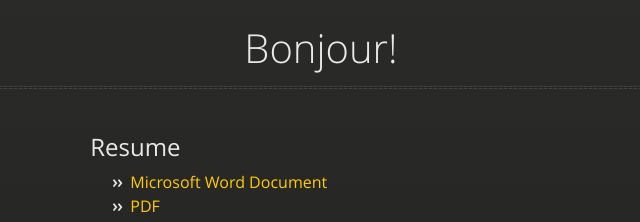
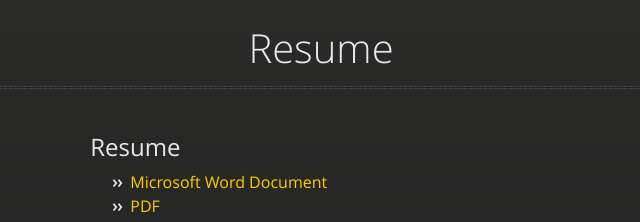
Before and after one commit to yvesgurcan/connect, a Jekyll site: the page built from README.md, in a window 1280 px wide. Shown: the top 222 px of the page, without its empty margins (319-959 px from the left). Built offline with Jekyll 4.4.1, drawn with Linux system fonts in a browser that asks for light colours; our own code applies the rules of GitHub Pages for plain Markdown files; the repository's description, which GitHub fills in, is left out.

Commit message:
hook up front matter

```diff
--- a/_layouts/default.html
+++ b/_layouts/default.html
@@ -4,8 +4,8 @@
     <meta charset="utf-8">
     <meta http-equiv="X-UA-Compatible" content="IE=edge">
 
-    {% seo %}
     <title>{{ site.window_title }}</title>
+{% seo %}
     <link rel="stylesheet" href="{{ '/assets/css/style.css?v=' | append: site.github.build_revision | relative_url }}">
     <script src="https://code.jquery.com/jquery-1.12.4.min.js" integrity="sha256-ZosEbRLbNQzLpnKIkEdrPv7lOy9C27hHQ+Xp8a4MxAQ=" crossorigin="anonymous"></script>
     <script src="{{ '/assets/js/respond.js' | relative_url }}"></script>
@@ -14,8 +14,8 @@
   <body>
       <section>
         <div id="title">
-          <h1>{{ site.title | default: site.github.repository_name }}</h1>
-          <p>{{ site.description | default: site.github.project_tagline }}</p>
+          <h1>{{ page.title | site.title | default: site.github.repository_name }}</h1>
+          <p>{{ page.description | site.description | default: site.github.project_tagline }}</p>
           <hr>
         </div>
 
```
